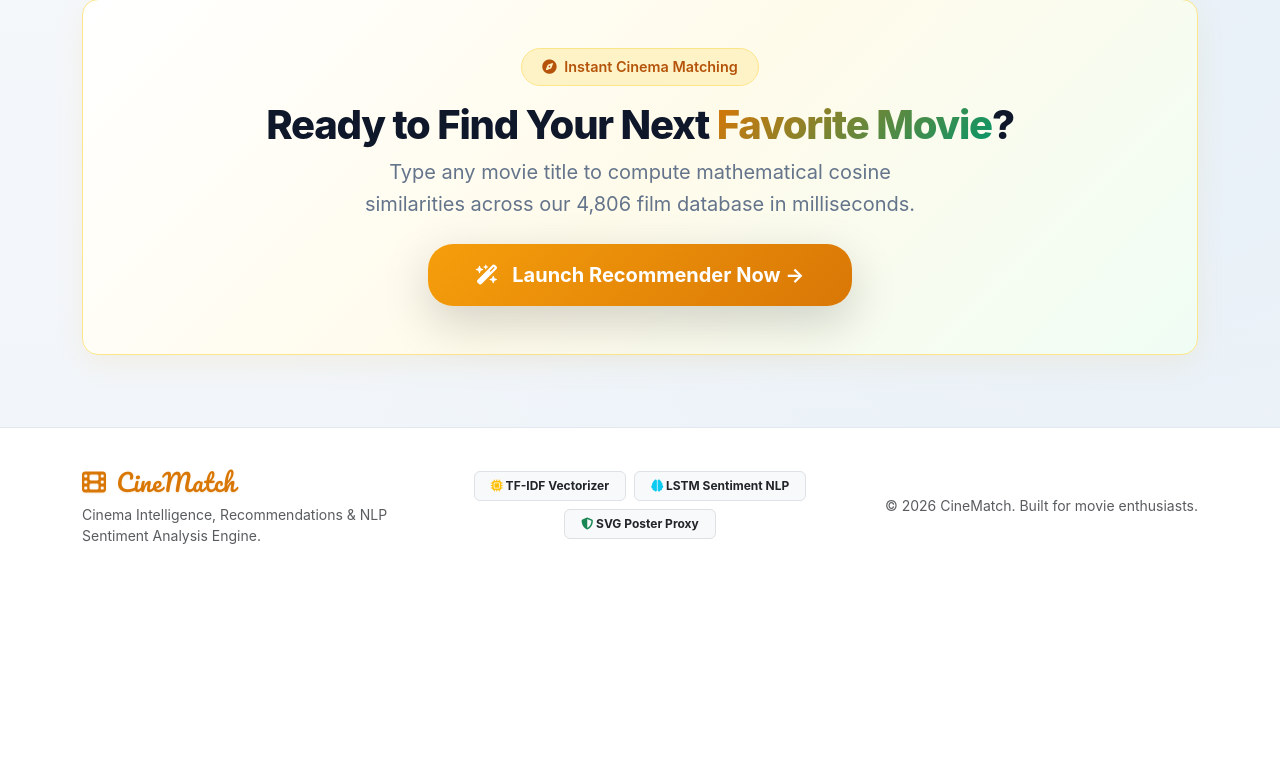
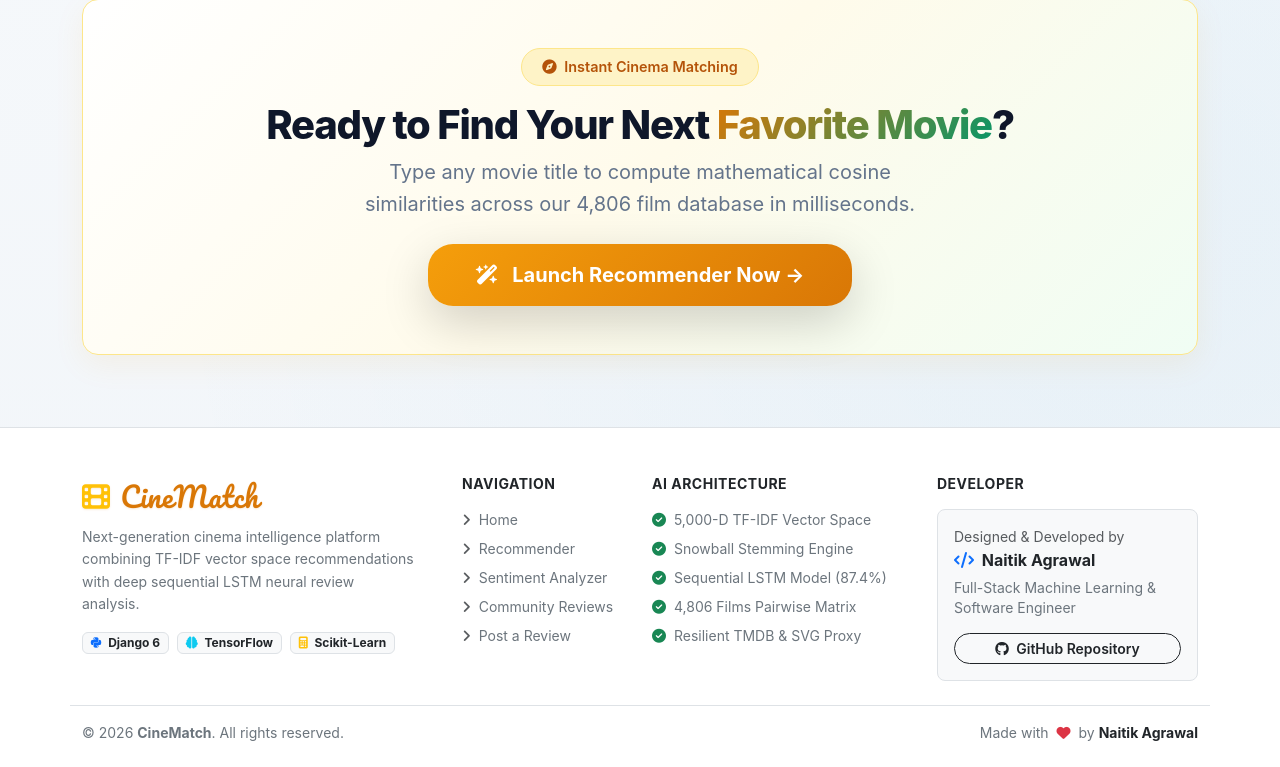
Before and after one commit to NaitikAgrawal043/CineMatch, a Django app: page / in a window 1280 px wide. Shown: the part 2012-2779 px from the top of the page. Before the commit the page ends 2556 px from the top, so only its background shows below. Run offline with Django 5.2, Linux system fonts and the light colour scheme; data comes from the database, SQL or seed files in the repository.

Commit message:
feat: Redesign footer with 4-column layout, quick links, architecture specs, and developer credit for Naitik Agrawal

```diff
--- a/Cinematch-main/cinematch/static/css/style.css
+++ b/Cinematch-main/cinematch/static/css/style.css
@@ -421,12 +421,20 @@ body {
 }
 
 /* Footer */
-footer {
+footer.site-footer {
   margin-top: auto;
   border-top: 1px solid var(--border-light);
   background: #ffffff;
-  padding: 2.25rem 0 1.5rem;
-  color: var(--text-muted);
+}
+
+.footer-nav-links a {
+  transition: all 0.2s ease;
+  display: inline-block;
+}
+
+.hover-primary:hover {
+  color: #d97706 !important;
+  transform: translateX(4px);
 }
 
 /* ==========================================================================
--- a/Cinematch-main/cinematch/templates/layout.html
+++ b/Cinematch-main/cinematch/templates/layout.html
@@ -93,23 +93,76 @@
         {% endblock %}
     </main>
 
-    <!-- Unified Footer -->
-    <footer>
-        <div class="container text-center">
-            <div class="row align-items-center gy-3">
-                <div class="col-md-4 text-md-start">
-                    <span class="brand-logo fs-4 text-warning"><i class="fas fa-film"></i> CineMatch</span>
-                    <p class="small text-muted mt-1 mb-0">Cinema Intelligence, Recommendations & NLP Sentiment Analysis Engine.</p>
-                </div>
-                <div class="col-md-4">
-                    <div class="d-flex justify-content-center gap-2 flex-wrap">
-                        <a href="{% url 'recommender' %}" class="badge bg-light border text-dark px-3 py-2 text-decoration-none"><i class="fas fa-microchip text-warning"></i> TF-IDF Vectorizer</a>
-                        <a href="{% url 'sentiment_tool' %}" class="badge bg-light border text-dark px-3 py-2 text-decoration-none"><i class="fas fa-brain text-info"></i> LSTM Sentiment NLP</a>
-                        <span class="badge bg-light border text-dark px-3 py-2"><i class="fas fa-shield-halved text-success"></i> SVG Poster Proxy</span>
+    <!-- Upgraded Modern Footer -->
+    <footer class="site-footer bg-white border-top mt-auto pt-5 pb-4">
+        <div class="container">
+            <div class="row g-4 pb-4 border-bottom">
+
+                <!-- Brand Info Column -->
+                <div class="col-lg-4 col-md-6">
+                    <a class="brand-logo fs-3 mb-2 d-inline-flex" href="{% url 'home' %}">
+                        <i class="fas fa-film text-warning"></i> CineMatch
+                    </a>
+                    <p class="text-secondary small mb-3 pe-lg-4" style="line-height: 1.6;">
+                        Next-generation cinema intelligence platform combining TF-IDF vector space recommendations with deep sequential LSTM neural review analysis.
+                    </p>
+                    <div class="d-flex gap-2 flex-wrap">
+                        <span class="badge bg-light border text-dark small"><i class="fab fa-python text-primary me-1"></i> Django 6</span>
+                        <span class="badge bg-light border text-dark small"><i class="fas fa-brain text-info me-1"></i> TensorFlow</span>
+                        <span class="badge bg-light border text-dark small"><i class="fas fa-calculator text-warning me-1"></i> Scikit-Learn</span>
                     </div>
                 </div>
-                <div class="col-md-4 text-md-end">
-                    <p class="small text-muted mb-0">&copy; 2026 CineMatch. Built for movie enthusiasts.</p>
+
+                <!-- Quick Links Column -->
+                <div class="col-lg-2 col-md-6 col-6">
+                    <h6 class="fw-bold text-dark mb-3 text-uppercase small" style="letter-spacing: 0.5px;">Navigation</h6>
+                    <ul class="list-unstyled footer-nav-links d-flex flex-column gap-2 small">
+                        <li><a href="{% url 'home' %}" class="text-secondary text-decoration-none hover-primary"><i class="fas fa-angle-right me-1 text-muted"></i> Home</a></li>
+                        <li><a href="{% url 'recommender' %}" class="text-secondary text-decoration-none hover-primary"><i class="fas fa-angle-right me-1 text-muted"></i> Recommender</a></li>
+                        <li><a href="{% url 'sentiment_tool' %}" class="text-secondary text-decoration-none hover-primary"><i class="fas fa-angle-right me-1 text-muted"></i> Sentiment Analyzer</a></li>
+                        <li><a href="{% url 'review_list' %}" class="text-secondary text-decoration-none hover-primary"><i class="fas fa-angle-right me-1 text-muted"></i> Community Reviews</a></li>
+                        <li><a href="{% url 'review_create' %}" class="text-secondary text-decoration-none hover-primary"><i class="fas fa-angle-right me-1 text-muted"></i> Post a Review</a></li>
+                    </ul>
+                </div>
+
+                <!-- AI Architecture Column -->
+                <div class="col-lg-3 col-md-6 col-6">
+                    <h6 class="fw-bold text-dark mb-3 text-uppercase small" style="letter-spacing: 0.5px;">AI Architecture</h6>
+                    <ul class="list-unstyled d-flex flex-column gap-2 small text-secondary">
+                        <li><i class="fas fa-check-circle text-success me-1"></i> 5,000-D TF-IDF Vector Space</li>
+                        <li><i class="fas fa-check-circle text-success me-1"></i> Snowball Stemming Engine</li>
+                        <li><i class="fas fa-check-circle text-success me-1"></i> Sequential LSTM Model (87.4%)</li>
+                        <li><i class="fas fa-check-circle text-success me-1"></i> 4,806 Films Pairwise Matrix</li>
+                        <li><i class="fas fa-check-circle text-success me-1"></i> Resilient TMDB & SVG Proxy</li>
+                    </ul>
+                </div>
+
+                <!-- Developer Credit Column -->
+                <div class="col-lg-3 col-md-6">
+                    <h6 class="fw-bold text-dark mb-3 text-uppercase small" style="letter-spacing: 0.5px;">Developer</h6>
+                    <div class="p-3 bg-light rounded-3 border">
+                        <p class="small text-muted mb-1">Designed & Developed by</p>
+                        <h6 class="fw-bold text-dark mb-2">
+                            <i class="fas fa-code text-primary me-1"></i> Naitik Agrawal
+                        </h6>
+                        <p class="small text-secondary mb-3" style="line-height: 1.4;">
+                            Full-Stack Machine Learning & Software Engineer
+                        </p>
+                        <a href="https://github.com/NaitikAgrawal043/CineMatch" target="_blank" rel="noopener noreferrer" class="btn btn-sm btn-outline-dark rounded-pill w-100 fw-semibold">
+                            <i class="fab fa-github me-1"></i> GitHub Repository
+                        </a>
+                    </div>
+                </div>
+
+            </div>
+
+            <!-- Bottom Sub-Footer Bar -->
+            <div class="d-flex justify-content-between align-items-center flex-wrap pt-3 gap-2 small text-secondary">
+                <div>
+                    &copy; 2026 <strong>CineMatch</strong>. All rights reserved.
+                </div>
+                <div>
+                    Made with <i class="fas fa-heart text-danger mx-1"></i> by <a href="https://github.com/NaitikAgrawal043" target="_blank" rel="noopener noreferrer" class="text-dark fw-bold text-decoration-none">Naitik Agrawal</a>
                 </div>
             </div>
         </div>
```
